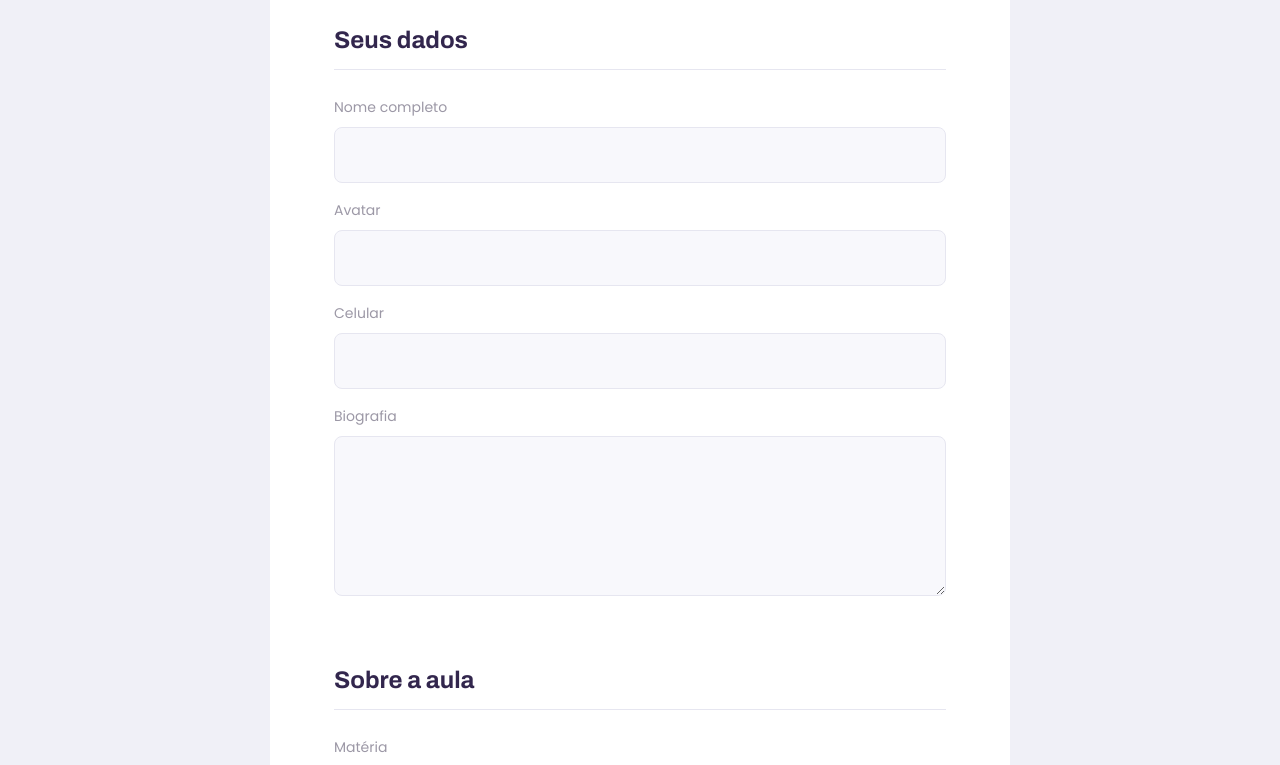
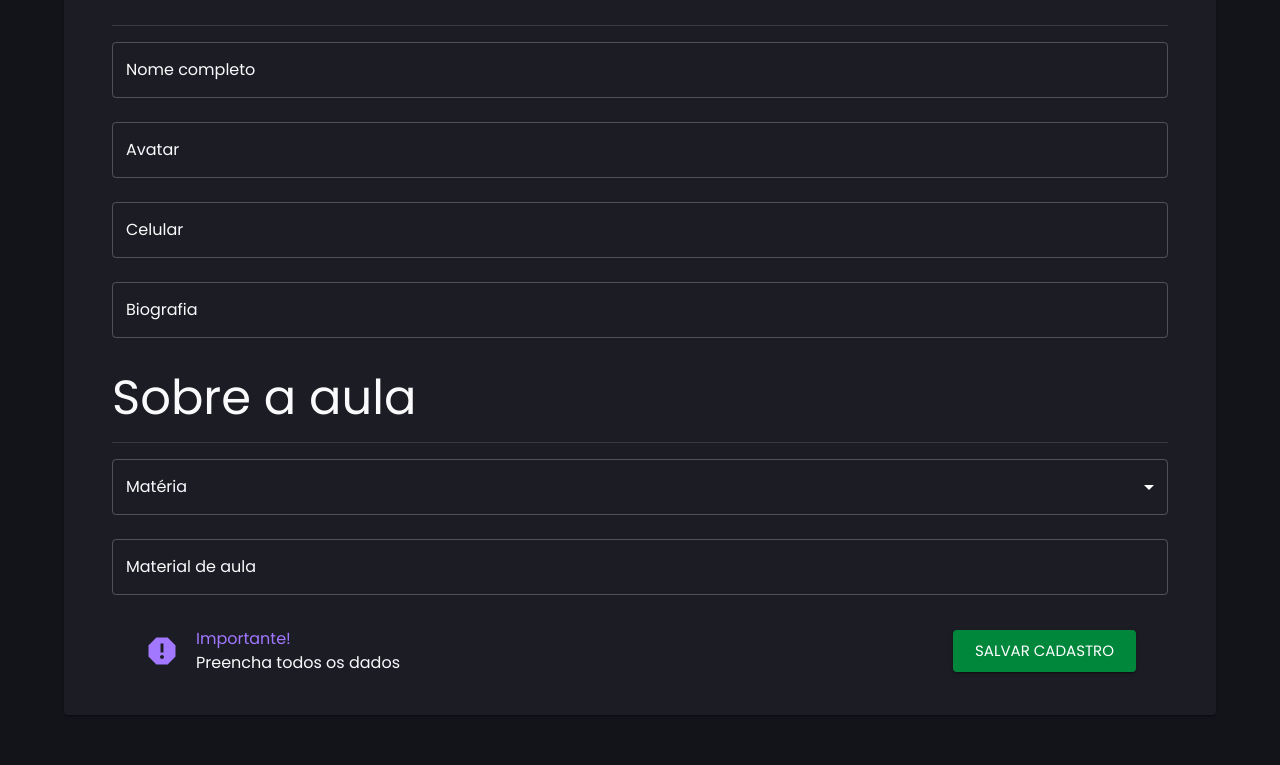
Before and after one commit to JoaoFukuda/rp-2, a React (Create React App) app in the folder packages/web/: page /cadastrar-materiais in a window 1280 px wide. Shown: the part 345-1110 px from the top of the page. Built offline with nearby package versions, Linux system fonts and the light colour scheme.

Commit message:
remove all style imports add material theme refactor teacher form to use material stuff

```diff
--- a/packages/web/package.json
+++ b/packages/web/package.json
@@ -3,6 +3,7 @@
   "version": "0.1.0",
   "license": "MIT",
   "dependencies": {
+    "@material-ui/core": "4.11.0",
     "@testing-library/jest-dom": "^4.2.4",
     "@testing-library/react": "^9.3.2",
     "@testing-library/user-event": "^7.1.2",
--- a/packages/web/public/index.html
+++ b/packages/web/public/index.html
@@ -3,11 +3,13 @@
 
 <head>
   <meta charset="utf-8" />
-  <meta name="viewport" content="width=device-width, initial-scale=1" />
+  <meta name="viewport" content="minimum-scale=1, width=device-width, initial-scale=1" />
   <meta name="theme-color" content="#000000" />
 
   <link href="https://fonts.googleapis.com/css2?family=Archivo:wght@400;700&family=Poppins&display=swap"
     rel="stylesheet">
+  <link href="https://fonts.googleapis.com/css?family=Roboto:300,400,500,700&display=swap" rel="stylesheet">
+  <link href="https://fonts.googleapis.com/icon?family=Material+Icons" rel="stylesheet">
 
   <title>RP-2</title>
 </head>
--- a/packages/web/src/App.tsx
+++ b/packages/web/src/App.tsx
@@ -1,8 +1,15 @@
 import React from 'react'
+import { ThemeProvider } from '@material-ui/core/styles'
+import { CssBaseline } from '@material-ui/core'
 
 import Routes from './routes'
-import './assets/styles/global.css'
+import theme from './assets/theme'
 
 export default function App() {
-  return <Routes />
+  return (
+    <ThemeProvider theme={theme} >
+      <CssBaseline />
+      <Routes />
+    </ThemeProvider>
+  )
 }
--- /dev/null
+++ b/packages/web/src/assets/theme.ts
@@ -0,0 +1,27 @@
+import { createMuiTheme } from '@material-ui/core/styles'
+
+const theme = createMuiTheme({
+  palette: {
+    background: {
+      default: '#131419',
+      paper: '#1C1C24',
+    },
+    primary: {
+      main: '#a178ff',
+      contrastText: '#FAFAFC',
+    },
+    secondary: {
+      main: '#00873c',
+      contrastText: '#FFFFFF',
+    },
+    type: 'dark',
+  },
+  typography: {
+    fontFamily: 'Poppins, Archivo, Roboto, sans-serif',
+    allVariants: {
+      color: '#FAFAFC',
+    },
+  },
+})
+
+export default theme
--- a/packages/web/src/components/Input/index.tsx
+++ b/packages/web/src/components/Input/index.tsx
@@ -1,6 +1,4 @@
 import React, { InputHTMLAttributes } from 'react'
-
-import './styles.css'
 
 type InputProps = {
   name: string
--- a/packages/web/src/components/PageHeader/index.tsx
+++ b/packages/web/src/components/PageHeader/index.tsx
@@ -3,7 +3,6 @@ import { Link } from 'react-router-dom'
 
 import Logo from '../Logo'
 import backIcon from '../../assets/images/icons/back.svg'
-import './styles.css'
 
 type PageHeaderProps = {
   title: string
--- a/packages/web/src/components/Select/index.tsx
+++ b/packages/web/src/components/Select/index.tsx
@@ -1,6 +1,4 @@
 import React, { SelectHTMLAttributes } from 'react'
-
-import './styles.css'
 
 type SelectProps = {
   name: string
--- a/packages/web/src/components/TeacherItem/index.tsx
+++ b/packages/web/src/components/TeacherItem/index.tsx
@@ -1,7 +1,6 @@
 import React from 'react'
 
 import whatsappIcon from '../../assets/images/icons/whatsapp.svg'
-import './styles.css'
 
 export type Teacher = {
   avatar: string
@@ -33,7 +32,7 @@ export default function TeacherItem({ teacher }: TeacherItemProps) {
 
       <footer>
         <p>
-          Material
+          Material:
           <strong>{material}</strong>
         </p>
         <a
--- a/packages/web/src/components/Textarea/index.tsx
+++ b/packages/web/src/components/Textarea/index.tsx
@@ -1,6 +1,4 @@
 import React, { TextareaHTMLAttributes } from 'react'
-
-import './styles.css'
 
 type TextareaProps = {
   name: string
--- a/packages/web/src/pages/TeacherForm.tsx/index.tsx
+++ b/packages/web/src/pages/TeacherForm.tsx/index.tsx
@@ -1,15 +1,26 @@
-import React, { useState, FormEvent } from 'react'
+import React, { useState } from 'react'
 import { useHistory } from 'react-router-dom'
+import {
+  Button,
+  Card,
+  CardActions,
+  CardContent,
+  Divider,
+  FormControl,
+  Icon,
+  InputLabel,
+  MenuItem,
+  Select,
+  TextField,
+  Typography,
+  makeStyles,
+} from '@material-ui/core'
 import api from '@rp-2/axios'
 
 import PageHeader from '../../components/PageHeader'
-import Input from '../../components/Input'
-import Textarea from '../../components/Textarea'
-import Select from '../../components/Select'
-import warningIcon from '../../assets/images/icons/warning.svg'
-import './styles.css'
 
 export default function TeacherForm() {
+  const classes = useStyles()
   const history = useHistory()
 
   const [avatar, setAvatar] = useState('')
@@ -19,9 +30,7 @@ export default function TeacherForm() {
   const [phone, setPhone] = useState('')
   const [subject, setSubject] = useState('')
 
-  const handleCreateClass = (e: FormEvent) => {
-    e.preventDefault()
-
+  const handleCreateClass = () => {
     api.post('classes', {
       avatar,
       bio,
@@ -36,76 +45,135 @@ export default function TeacherForm() {
   }
 
   return (
-    <div id='page-teacher-form' className='container'>
+    <>
       <PageHeader
         title='Que incrível que você quer cadastrar seu material de aula.'
         description='O primeiro passo é preencher esse formulário de inscrição'
       />
 
-      <main>
-        <form onSubmit={handleCreateClass}>
-          <fieldset>
-            <legend>Seus dados</legend>
-
-            <Input
+      <Card className={classes.card}>
+        <CardContent className={classes.cardContent}>
+          <Typography variant='h3' className={classes.sectionHeader}>Seus dados</Typography>
+          <Divider />
+          <TextField
             name='name'
             label='Nome completo'
             value={name}
             onChange={({ target }) => setName(target.value)}
+            variant='outlined'
+            margin='normal'
           />
-            <Input
+          <TextField
             name='avatar'
             label='Avatar'
             value={avatar}
             onChange={({ target }) => setAvatar(target.value)}
+            variant='outlined'
+            margin='normal'
           />
-            <Input
+          <TextField
             name='phone'
             label='Celular'
             value={phone}
             onChange={({ target }) => setPhone(target.value)}
+            variant='outlined'
+            margin='normal'
           />
-            <Textarea
+          <TextField
+            className={classes.bio}
+            multiline
             name='bio'
             label='Biografia'
             value={bio}
             onChange={({ target }) => setBio(target.value)}
+            variant='outlined'
+            margin='normal'
           />
-          </fieldset>
 
-          <fieldset>
-            <legend>Sobre a aula</legend>
+          <Typography variant='h3' className={classes.sectionHeader}>Sobre a aula</Typography>
+          <Divider />
 
+          <FormControl variant='outlined' margin='normal'>
+            <InputLabel>Matéria</InputLabel>
             <Select
               name='subject'
               label='Matéria'
               value={subject}
-              onChange={({ target }) => setSubject(target.value)}
-              options={[
-                { value: 'Artes', label: 'Artes' },
-                { value: 'História', label: 'História' },
-                { value: 'Matemática', label: 'Matemática' },
-                { value: 'Cubo Mágico', label: 'Cubo Mágico' },
-              ]}
-            />
-            <Input
+              onChange={({ target }) => setSubject(target.value as string)}
+            >
+              <MenuItem value='Artes'>Artes</MenuItem>
+              <MenuItem value='História'>História</MenuItem>
+              <MenuItem value='Matemática'>Matemática</MenuItem>
+              <MenuItem value='Cubo Mágico'>Cubo Mágico</MenuItem>
+            </Select>
+          </FormControl>
+          <TextField
             name='material'
             label='Material de aula'
             value={material}
             onChange={({ target }) => setMaterial(target.value)}
+            variant='outlined'
+            margin='normal'
           />
-          </fieldset>
+        </CardContent>
 
-          <footer>
-            <p>
-              <img src={warningIcon} alt='Aviso Importante' />
-              Importante! <br />
+        <CardActions className={classes.cardActions}>
+          <div className={classes.actionsContainer}>
+            <Icon fontSize='large' color='primary' className={classes.actionsIcon}>report</Icon>
+            <div className={classes.actionsText}>
+              <Typography color='primary'>
+                Importante!
+              </Typography>
+              <Typography>
                 Preencha todos os dados
-            </p>
-            <button type='submit'>Salvar cadastro</button>
-          </footer>
-        </form>
-      </main>
+              </Typography>
             </div>
+          </div>
+          <Button
+            onClick={handleCreateClass}
+            color='secondary'
+            variant='contained'
+            size='large'
+          >
+              Salvar cadastro
+          </Button>
+        </CardActions>
+      </Card>
+    </>
   )
 }
+
+const useStyles = makeStyles({
+  actionsContainer: {
+    display: 'flex',
+    flexDirection: 'row',
+  },
+  actionsIcon: {
+    marginRight: '1rem',
+    alignSelf: 'center',
+  },
+  actionsText: {
+    display: 'flex',
+    flexDirection: 'column',
+  },
+  bio: {
+    marginBottom: '2rem',
+  },
+  card: {
+    margin: '4rem',
+    padding: '2rem',
+  },
+  cardActions: {
+    display: 'flex',
+    justifyContent: 'space-between',
+    paddingRight: '3rem',
+    paddingLeft: '3rem',
+  },
+  cardContent: {
+    display: 'flex',
+    flexDirection: 'column',
+  },
+  sectionHeader: {
+    marginBottom: '1rem',
+  },
+})
--- a/packages/web/src/pages/TeacherList/index.tsx
+++ b/packages/web/src/pages/TeacherList/index.tsx
@@ -4,14 +4,13 @@ import api from '@rp-2/axios'
 import PageHeader from '../../components/PageHeader'
 import TeacherItem, { Teacher } from '../../components/TeacherItem'
 import Select from '../../components/Select'
-import './styles.css'
 
 export default function TeacherList() {
   const [subject, setSubject] = useState('')
-  const [teachers, setTeachers] = useState<Array<Teacher>>([])
+  const [teachers, setTeachers] = useState<Teacher[]>([])
 
   useEffect(() => {
-    requestTeachers(subject).then(data => setTeachers(data))
+    requestTeachers(subject).then(teachers => setTeachers(teachers))
   }, [subject])
 
   return (
@@ -32,7 +31,6 @@ export default function TeacherList() {
           />
         </form>
       </PageHeader>
-
       <main>
         {teachers.map((teacher, index) => (
           <TeacherItem key={index} teacher={teacher} />
@@ -42,14 +40,10 @@ export default function TeacherList() {
   )
 }
 
-const requestTeachers = async (subject: string) => {
+const requestTeachers = async (subject: string): Promise<Teacher[]> => {
   try {
-    const classes: Array<Teacher> = await api.get('classes', {
-      params: {
-        subject,
-      },
-    })
-    return classes
+    const { data } = await api.get('classes', { params: { subject } })
+    return data
   } catch (error) {
     alert(error.message || 'Nenhum professor foi encontrado')
     return []
```
Also changed, not shown: 2 other files (tests, documents, lock files or other folders). Lines whose indentation alone changed are shown as unchanged.
